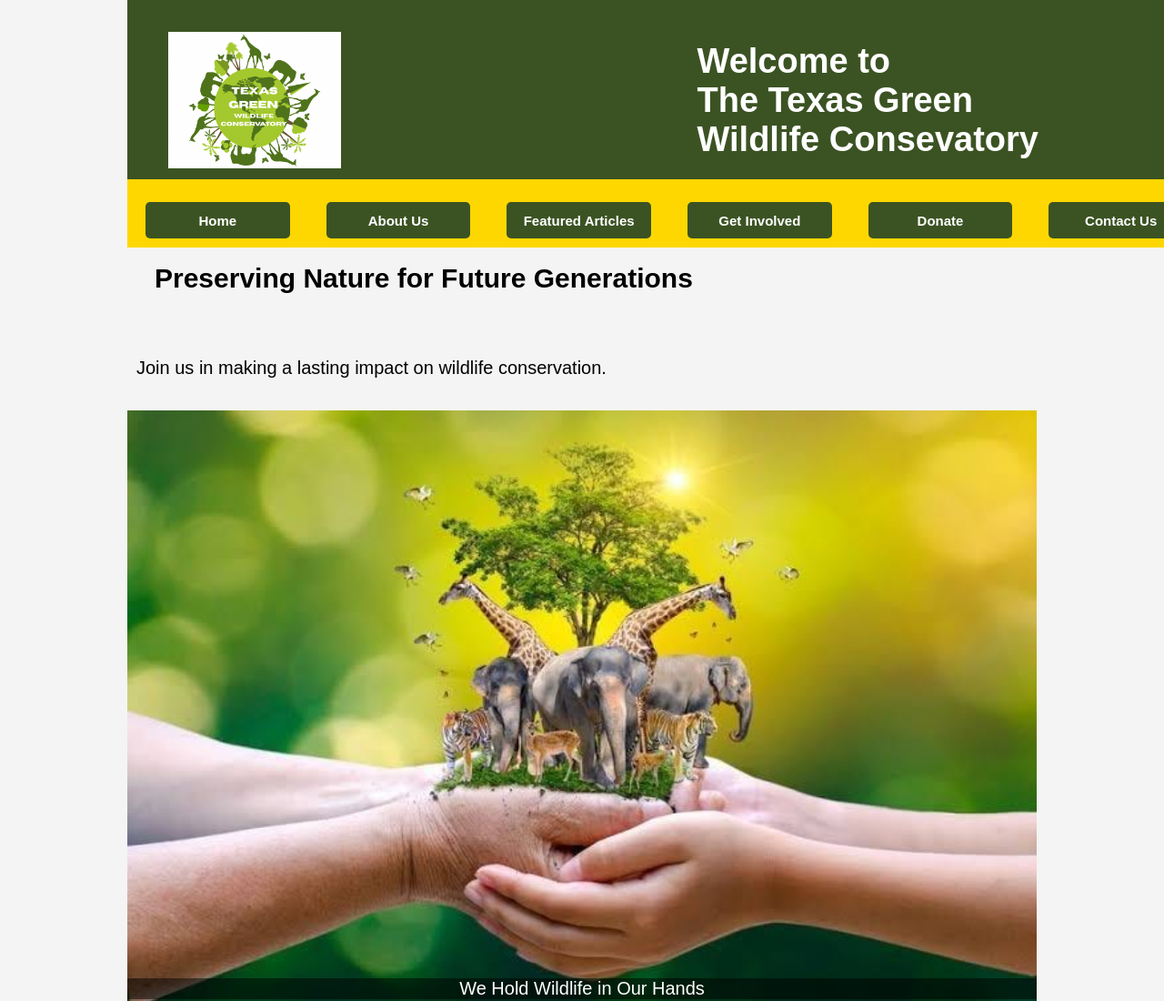
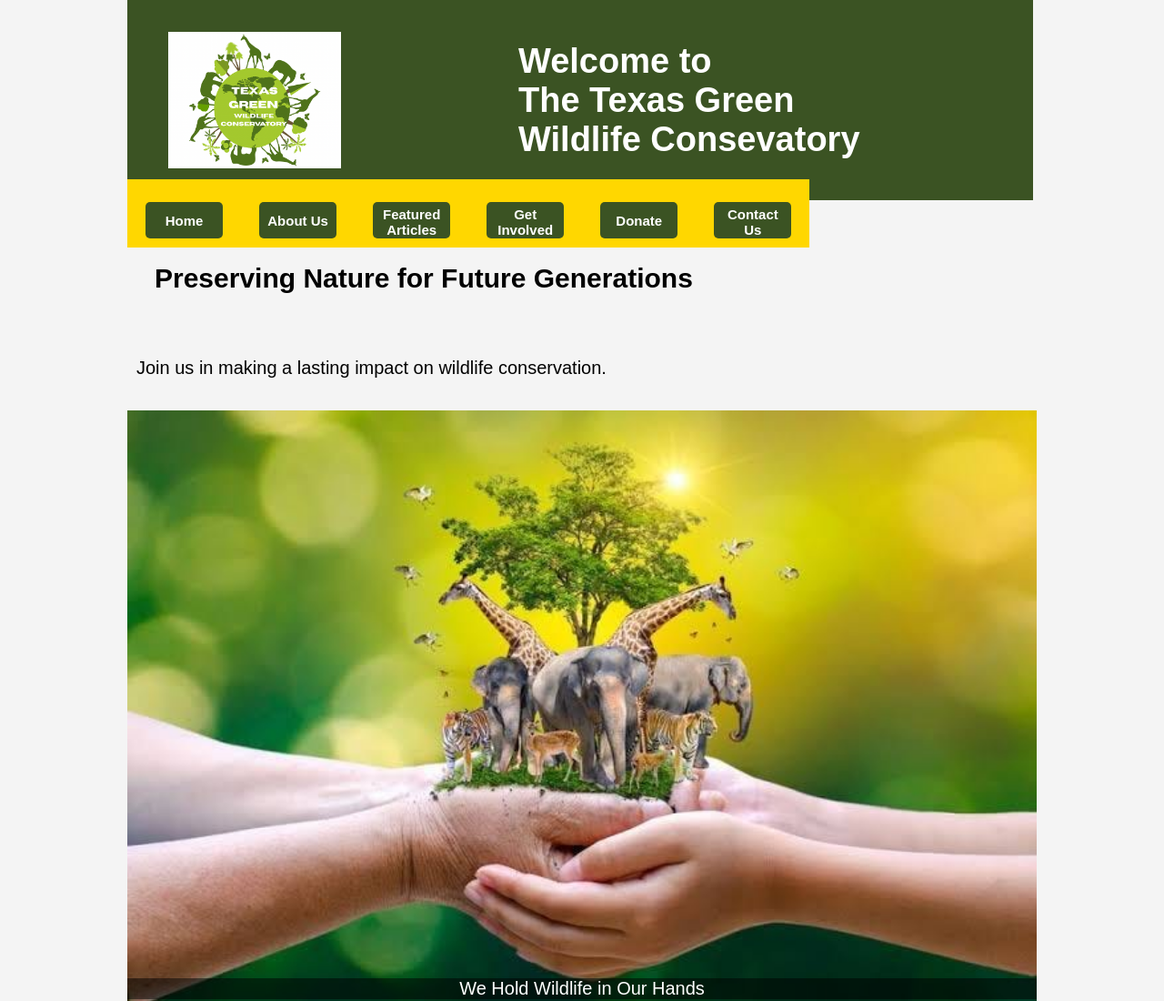
Before and after one commit to garzadebra8/Wildlife-Conservatory, a plain HTML site: page index.html in a window 1280 px wide. Shown: the top 1100 px of the page at 91% size. Drawn offline with Linux system fonts and the light colour scheme.

Commit message:
ihateschool

```diff
--- a/style.css
+++ b/style.css
@@ -30,7 +30,7 @@ header {
   padding: 10px 20px;
 	position: fixed;
 	 z-index: 1000;
-	width:90%
+
 }
 
 
@@ -75,7 +75,7 @@ background-color:gold;
 	backface-visibility: visible;
 	 z-index: 1000;
 	position: fixed;
-	 width:90%;
+
 	padding: 10px 20px;
 
 }
```
